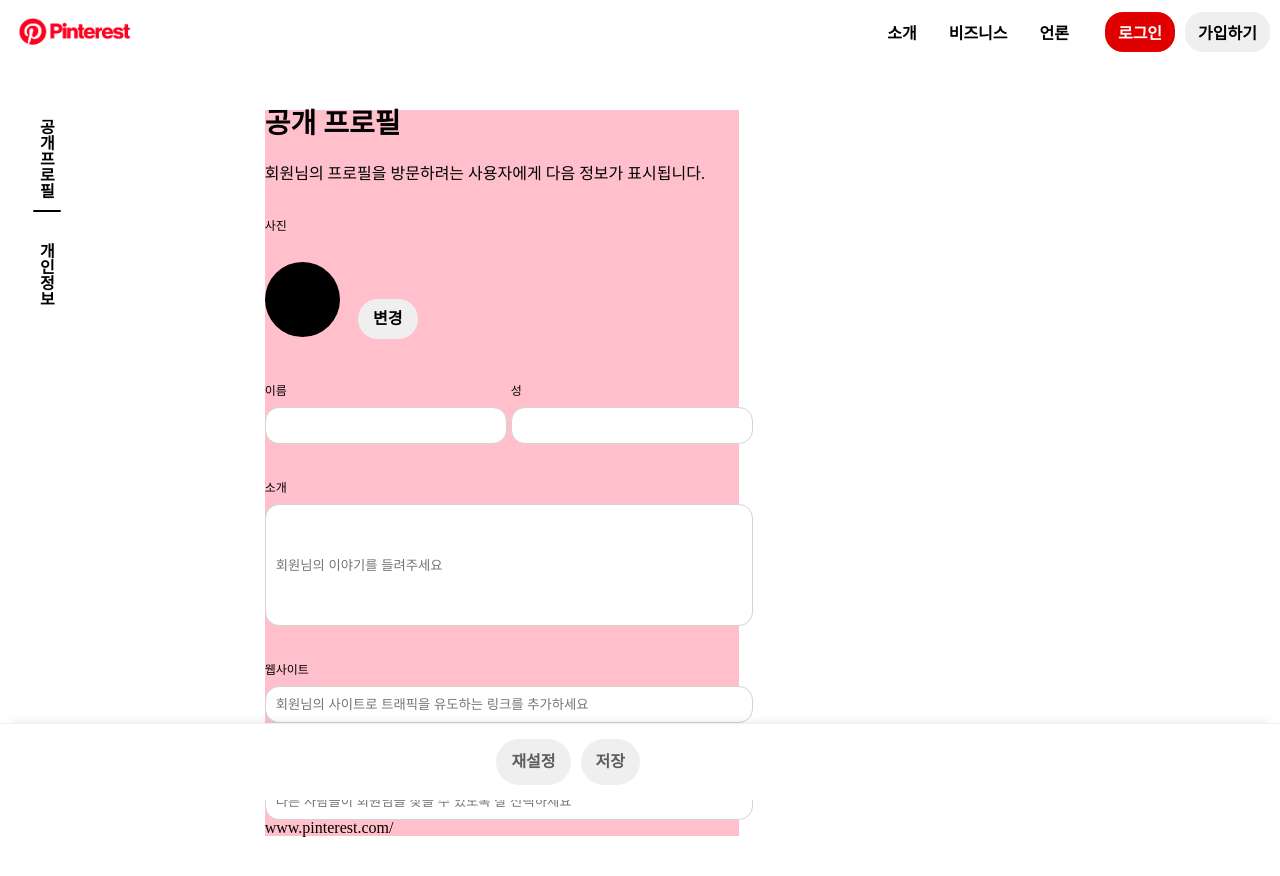
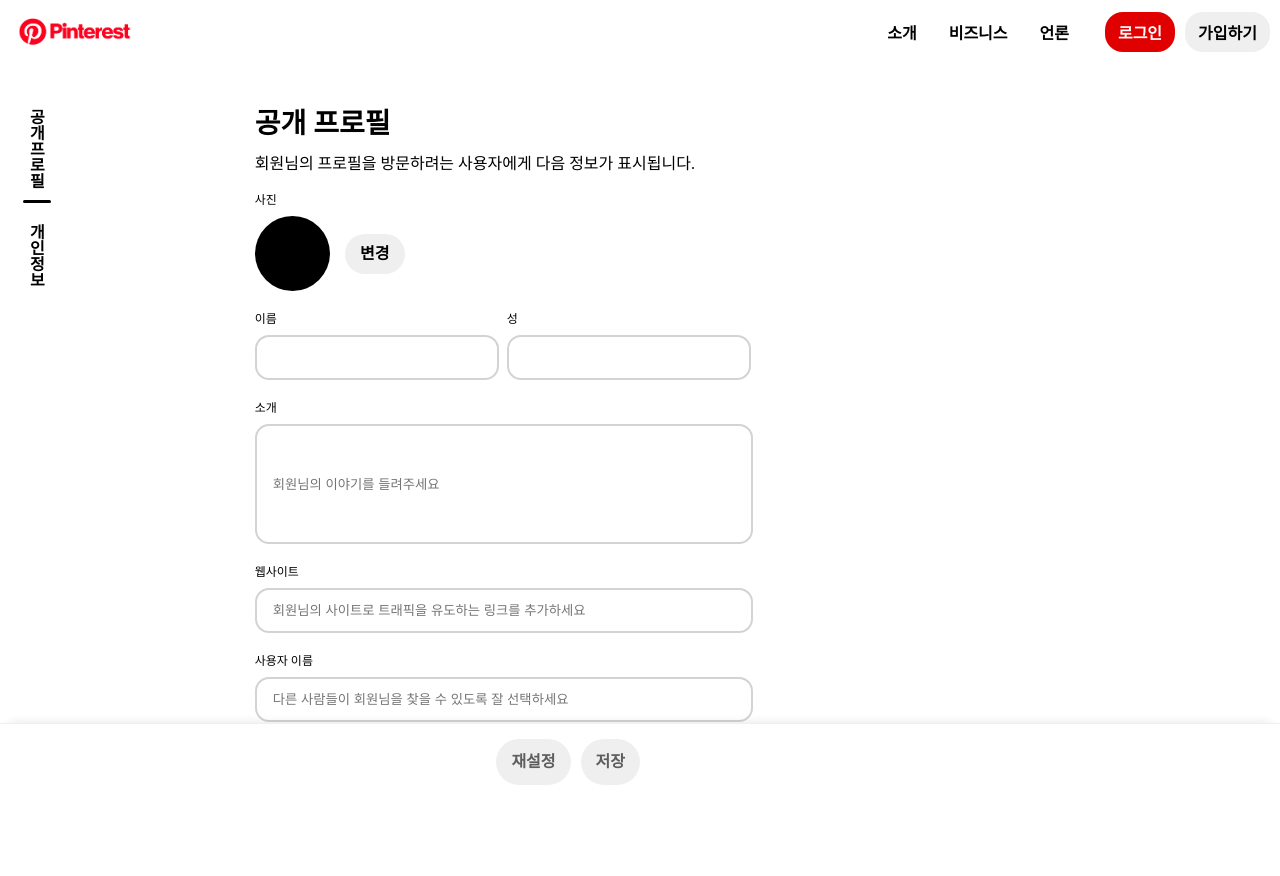
Before and after one commit to Pinterest-Clone/pinterest-clone-front, a React (Create React App) app: page /profile/edit/1 in a window 1280 px wide. Shown: the top 876 px of the page. After the commit the page ends 839 px from the top, so only its background shows below. Built offline with nearby package versions, Linux system fonts and the light colour scheme; no server answers.

Commit message:
[ refactor ] DatePicker 적용, style-component 수정

```diff
--- a/src/pages/profileEditPage/ProfileEditPage.jsx
+++ b/src/pages/profileEditPage/ProfileEditPage.jsx
@@ -7,6 +7,13 @@ export default function ProfileEditPage() {
   const [isProfileSelected, setIsProfileSelected] = useState(true);
   const [isPersonalSelected, setIsPersonalSelected] = useState(false);
   const [isInputFilled, setIsInputFilled] = useState(false);
+
+  const [dateOfBirth, setDateOfBirth] = useState(null);
+
+  const [gender, setGender] = useState('');
+  const [customGender, setCustomGender] = useState('');
+
+  const [name, setName] = useState('');
 
   const profileToggleHandler = () => {
     // 기존 상태가 선택된 상태일 때에만 토글되지 않도록 변경
@@ -28,8 +35,13 @@ export default function ProfileEditPage() {
     window.location.reload();
   };
 
+  const handleDateOfBirthChange = (date) => {
+    setDateOfBirth(date);
+  };
+
   const handleInputChange = (event) => {
     const inputValue = event.target.value;
+    setName(inputValue);
     setIsInputFilled(inputValue.trim() !== "");
   };
 
@@ -82,7 +94,7 @@ export default function ProfileEditPage() {
                   회원님의 프로필을 방문하려는 사용자에게 다음 정보가 표시됩니다.
                 </div>
 
-                <s.TextAlign>
+                <s.TextAlign style={{marginBottom: '0',}}>
                   사진
                 </s.TextAlign>
                 <div style={{
@@ -92,8 +104,7 @@ export default function ProfileEditPage() {
                     }}>
                   <div style={{
                       marginTop: "px",
-                      marginBottom: "10px",
-                      margin: '0 18px 10px 0',
+                      margin: '0 15px 0 0',
                       width: '75px',
                       height: '75px',
                       borderRadius: '40px',
@@ -104,8 +115,6 @@ export default function ProfileEditPage() {
                       fontWeight: '600',
                       minWidth: '60px',
                       minHeight: '40px',
-                      marginTop: "32px",
-                      marginBottom: "4px",
                       boxSizing: 'border-box',
                       backgroundColor:'#efefef',
                       borderRadius: '25px',
@@ -117,14 +126,18 @@ export default function ProfileEditPage() {
                   </div>
                 </div>
 
-                <div style={{ display: 'flex', gap: '4px'}}>
+                <div style={{ display: 'flex', gap: '8px'}}>
                   <div style={{ display: 'flex', flexDirection: 'column',}}>
                     <s.TextAlign>이름</s.TextAlign>
-                    <s.Input onChange={handleInputChange}/>
+                    <s.Input
+                      onChange={handleInputChange}
+                      style={{width:'208px'}}/>
                   </div>
                   <div style={{ display: 'flex', flexDirection: 'column',}}>
                     <s.TextAlign>성</s.TextAlign>
-                    <s.Input onChange={handleInputChange}/>
+                    <s.Input
+                      onChange={handleInputChange}
+                      style={{width:'208px'}}/>
                   </div>
                 </div>
 
@@ -133,7 +146,7 @@ export default function ProfileEditPage() {
                   <s.Input
                     placeholder="회원님의 이야기를 들려주세요"
                     onChange={handleInputChange}
-                    style={{width:'466px', height:'100px'}}
+                    style={{height:'100px'}}
                   />
                 </div>
 
@@ -142,7 +155,6 @@ export default function ProfileEditPage() {
                   <s.Input
                     placeholder="회원님의 사이트로 트래픽을 유도하는 링크를 추가하세요"
                     onChange={handleInputChange}
-                    style={{width:'466px',}}
                   />
                 </div>
 
@@ -150,10 +162,14 @@ export default function ProfileEditPage() {
                   <s.TextAlign>사용자 이름</s.TextAlign>
                   <s.Input
                     placeholder="다른 사람들이 회원님을 찾을 수 있도록 잘 선택하세요"
-                    onChange={handleInputChange}
-                    style={{width:'466px',}}
-                  />
-                  <div>{`www.pinterest.com/`}</div>
+                    onChange={handleInputChange}/>
+                  <div
+                    style={{
+                      paddingTop:'5px',
+                      wordWrap: 'break-word',
+                      fontSize: '12px',
+                      color:'#5c5c5c'
+                      }}>{`www.pinterest.com/${name}`}</div>
                 </div>
               </s.OpenProfileEdit>
                 </>
@@ -161,42 +177,78 @@ export default function ProfileEditPage() {
 
               { isPersonalSelected && (
                 <>
-                <s.PersonalInfoEdit>
+                <s.OpenProfileEdit>
                 <div
-                  style={{ textAlign: "left", fontWeight: 600, fontSize: "28px" }}
+                  style={{ textAlign: "left", fontWeight: 600, fontSize: "28px", }}
                 >
                   개인 정보
                 </div>
                 <div
-                  style={{ textAlign: "left", fontWeight: 400, fontSize: "16px" }}
+                  style={{ textAlign: "left", fontWeight: 400, fontSize: "16px", lineHeight: '20px', }}
                 >
                   기본 개인 정보를 수정하여 추천 콘텐츠의 품질을 높이세요. 이
                   정보는 비공개이며 회원님의 공개 프로필에 표시되지 않습니다.
                 </div>
 
                 <div>
-                  <div>생년월일</div>
-                  <input placeholder="MM/DD/YYYY" />
+                  <s.TextAlign>생년월일</s.TextAlign>
+                  <s.DateInput
+                    placeholderText="MM/DD/YYYY"
+                    selected={dateOfBirth}
+                    dateFormat="yyyy-MM-dd"
+                    onChange={handleDateOfBirthChange}/>
                 </div>
 
-                <div>
-                  <div>성별</div>
-                  <div>남성</div>
-                  <div>여성</div>
-                  <div>둘 다 아님</div>
-                  <input placeholder="원하는 성별을 입력하세요." />
-                </div>
+                <s.TextAlign style={{ marginBottom: '0', }}>성별</s.TextAlign>
+                <div style={{
+                    display: 'flex',
+                    alignItems: 'flex-start',
+                    flexWrap: 'wrap',
+                    }}>
+                  <s.OtherLavel for='male'>
+                  <s.OtherRadio
+                    type="radio"
+                    value="male"
+                    checked={gender === 'male'}
+                    onChange={() => setGender('male')}/>남성</s.OtherLavel>
 
-                <div>
-                  <div>국가/지역</div>
+                  <s.OtherLavel for='female'>
+                  <s.OtherRadio
+                    type="radio"
+                    value="male"
+                    checked={gender === 'female'}
+                    onChange={() => setGender('female')}/>여성</s.OtherLavel>
+
+                  <s.OtherLavel for='other'>
+                  <s.OtherRadio
+                    type="radio"
+                    value="other"
+                    checked={gender === 'other'}
+                    onChange={() => setGender('other')}/>둘 다 아님</s.OtherLavel>
+
+                  {gender === 'other' && (
+                    <div style={{ display:'wrap', flexDirection: 'wrap', justifyContent: 'flex-end', }}>
+                        <s.Input
+                            maxLength={500}
+                            placeholder="원하는 성별을 입력하세요."
+                            value={customGender}
+                            onChange={e => setCustomGender(e.target.value)}
+                            />
+                        <div style={{ fontSize: "12px", marginTop: '10px' }}>{customGender.length}/500</div>
+                    </div>
+                  )}
+            </div>
+
+                {/* <div>
+                  <s.TextAlign>국가/지역</s.TextAlign>
                   <div>국가/지역 select</div>
                 </div>
 
                 <div>
-                  <div>언어</div>
+                  <s.TextAlign>언어</s.TextAlign>
                   <div>언어 select</div>
-                </div>
-              </s.PersonalInfoEdit>
+                </div> */}
+              </s.OpenProfileEdit>
                 </>
               )}
             </s.EditSection>
--- a/src/pages/profileEditPage/style.js
+++ b/src/pages/profileEditPage/style.js
@@ -1,4 +1,6 @@
 import { styled } from "styled-components";
+import DatePicker from 'react-datepicker';
+import "react-datepicker/dist/react-datepicker.css";
 
 const EditOuter = styled.div`
   padding: 80px 0 80px 0;
@@ -20,9 +22,8 @@ const EditNav = styled.div`
   display: flex;
   flex-direction: column;
   gap: 12px;
-  width: 25%;
-  margin-right: 100px;
-  padding-right: 100px;
+  width: 30%;
+  margin-right: 200px;
 
 
   & > div {
@@ -30,7 +31,6 @@ const EditNav = styled.div`
     flex-direction: column;
     cursor: pointer;
     width: fit-content;
-    margin: 10px 0 0 10px;
 
     div:first-child{
       width: fit-content;
@@ -51,7 +51,7 @@ const SelectedBar = styled.div`
   display: flex;
   justify-content: center;
   box-sizing: border-box;
-  padding: 1px 0;
+  padding: 1.5px 0;
   width: 80%;
   margin: 0 auto;
   border-radius: 5px;
@@ -61,33 +61,80 @@ const SelectedBar = styled.div`
 const EditSection = styled.div`
   max-width: 490px;
   box-sizing: border-box;
-  width: 75%;
+  width: 70%;
   margin-top: 10px;
 `
 
 const OpenProfileEdit = styled.div`
-  background-color: pink;
   display: flex;
   flex-direction: column;
-  gap: 20px;
+  gap: 10px;
+  box-sizing: border-box;
 `
 
 const TextAlign = styled.div`
-  margin-top: 18px;
+  margin-top: 12px;
   margin-bottom: 10px;
   text-align: left;
   font-size: 12px;
 `
 
 const Input = styled.input`
-width: 220px;
-padding: 10px;
-border: 1px solid lightgrey;
+width: 462px;
+height: 25px;
+padding: 8px 16px;
+border: 2px solid lightgrey;
 border-radius: 14px;
+
+white-space: nowrap;
+overflow: hidden;
+text-overflow: ellipsis;
 
 &:hover {
   border-color: grey;
 };
+`
+
+const DateInput = styled(DatePicker)`
+  width: 268px;
+  height: 35px;
+  margin: 5px 0;
+  padding: 5px;
+  border-radius: 16px;
+  border-color: #dfdfdf;
+  &:hover {
+    border-color: gray;
+  }
+`
+
+const OtherLavel = styled.label`
+  font-size: 16px;
+  line-height: 2rem;
+  padding-right: 30px;
+  padding-bottom: 10px;
+  display: wrap;
+  flex-wrap: wrap;
+  align-items: center;
+`
+
+const OtherRadio = styled.input`
+&[type="radio"] {
+  vertical-align: middle;
+  appearance: none;
+  border: max(4px, 0.1em) solid gray;
+  border-radius: 50%;
+  width: 23px;
+  height: 23px;
+};
+
+&[type="radio"]:checked {
+  border: 7.5px solid black;
+};
+
+&[type="radio"]:hover {
+  box-shadow: 0 0 0 max(2px, 0.2em) lightgray;
+  cursor: pointer;
+}
 `
 
 const PersonalInfoEdit = styled.div`
@@ -128,6 +175,9 @@ export {
   OpenProfileEdit,
   TextAlign,
   Input,
+  DateInput,
+  OtherLavel,
+  OtherRadio,
   PersonalInfoEdit,
   FooterSection,
   SaveBtn,
```
